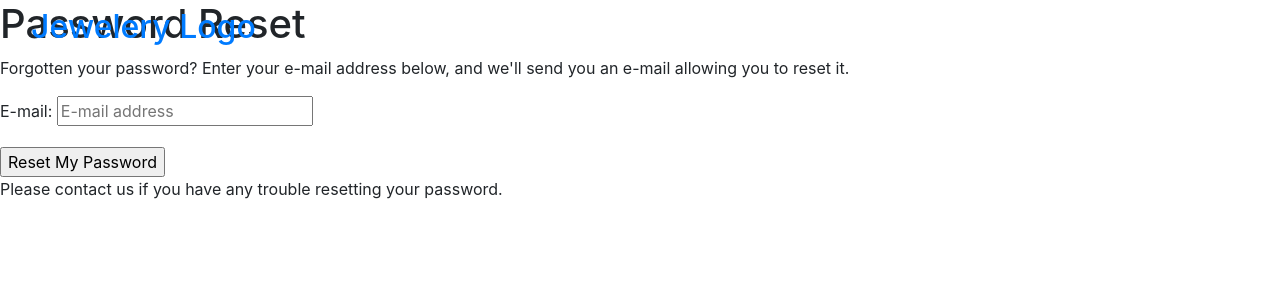
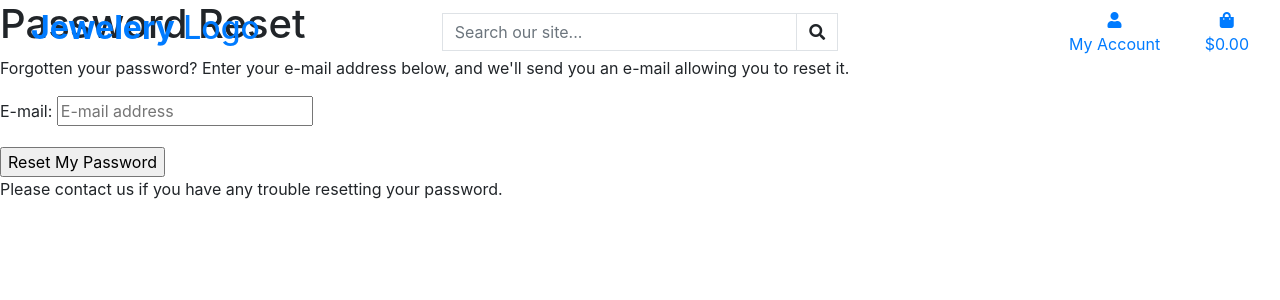
Before and after one commit to anthonyfdunphy/ecommerce-application, a Django app: page /accounts/password/reset/ in a window 1280 px wide. Shown: the top 300 px of the page. Run offline with Django 3.2, Linux system fonts and the light colour scheme.

Commit message:
added homepage cart

```diff
--- a/ecommerce_site/templates/base.html
+++ b/ecommerce_site/templates/base.html
@@ -16,6 +16,7 @@
     {% block corecss %}
     <!-- Bootstrap CSS -->
         <link rel="stylesheet" href="https://cdn.jsdelivr.net/npm/bootstrap@4.6.2/dist/css/bootstrap.min.css" integrity="sha384-xOolHFLEh07PJGoPkLv1IbcEPTNtaed2xpHsD9ESMhqIYd0nLMwNLD69Npy4HI+N" crossorigin="anonymous">
+        <link rel="stylesheet" href="https://cdnjs.cloudflare.com/ajax/libs/font-awesome/5.15.1/css/all.min.css">
     {% endblock %}
 
     {% block extra_css %}
@@ -36,11 +37,61 @@
         <div class="row">
             <div class="col-12 col-lg-4 my-auto py-large py-0 text-center text-lg-left">
                 <a href="{% url 'home' %}" class="nav-link main-logo-link">
-                    <h2 class="logo-font text-black">Jewelery Logo</h2>
+                    <h2 class="logo-font text-black"><strong>Jewelery</strong> Logo</h2>
                 </a>
             </div>
-            <div class="col-12 col-lg-4 my-auto py-large py-0 text-center text-lg-left"></div>
-            <div class="col-12 col-lg-4 my-auto py-large py-0 text-center text-lg-left"></div>
+            <div class="col-12 col-lg-4 my-auto py-large py-0 text-center text-lg-left">
+                <form method="GET" action="">
+                    <div class="input-group w-100">
+                        <input class="form-control border border-black rounded-0" type="text" name="q" placeholder="Search our site...">
+                        <div class="input-group-append">
+                            <button class="form-control btn btn-black border border-black rounded-0" type="submit">
+                                <span class="icon">
+                                    <i class="fas fa-search"></i>
+                                </span>
+                            </button>
+                        </div>
+                    </div>
+                </form>
+            </div>
+            <div class="col-12 col-lg-4 my-auto py-large py-0 text-center text-lg-left">
+                <ul class="list-inline list-unstyled text-center text-lg-right my-0">
+                    <li class="list-inline-item dropdown">
+                        <a class="text-black nav-link" href="#" id="user-options" data-toggle="dropdown" aria-haspopup="true" aria-expanded="false">
+                            <div class="text-center">
+                                <div><i class="fas fa-thin fa-user"></i></div>
+                                <p class="my-0">My Account</p>
+                            </div>
+                        </a>
+                        <div class="dropdown-menu border-0" aria-labelledby="user-options">
+                            {% if request.user.is_authenticated %}
+                                {% if request.user.is_superuser%}
+                                    <a href="" class="dropdown-item">Product Management</a>
+                                {% endif %}
+                                <a href="" class="dropdown-item">My Profile</a>
+                                <a href="{% url 'account_logout' %}" class="dropdown-item">Logout</a>
+                            {% else %}
+                            <a href="{% url 'account_signup' %}" class="dropdown-item">Register</a>
+                            <a href="{% url 'account_login' %}" class="dropdown-item">Login</a>
+                            {% endif %}
+                        </div>
+                    </li>
+                    <li class="list-inline-item">
+                        <a class="{% if grand_total %} text-info font-weight-bold {% else %}text-black{% endif %} nav-link" href="">
+                            <div class="text-center">
+                                <div><i class="fas fa-shopping-bag fa-thin"></i></div>
+                                <p class="my-0">
+                                    {% if grand_total %}
+                                        ${{ grand_total|floatformat:2 }}
+                                    {% else %}
+                                        $0.00
+                                    {% endif %}
+                                </p>
+                            </div>
+                        </a>
+                    </li>
+                </ul>
+            </div>
         </div>
     </header>
 
```
